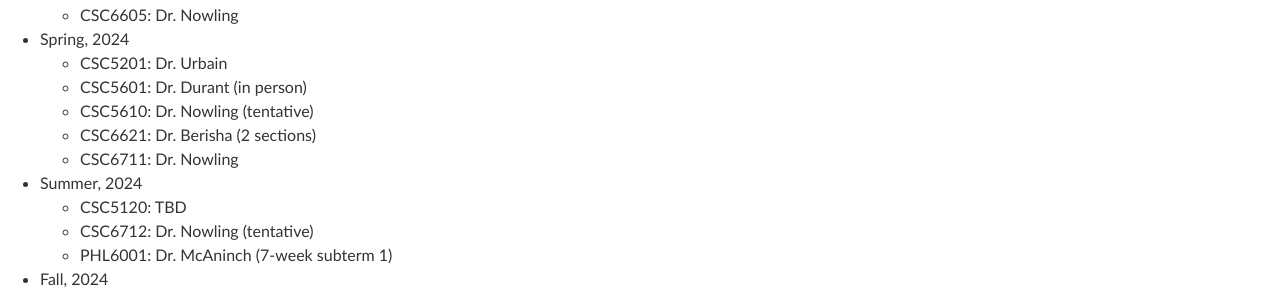
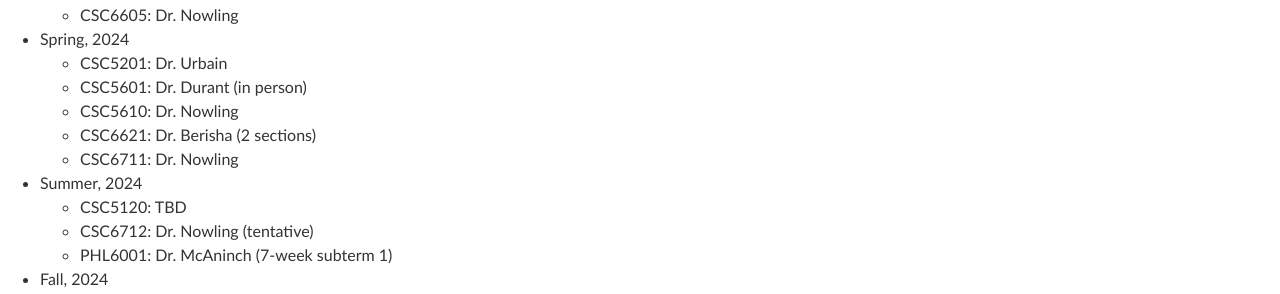
Before and after one commit to edurant/edurant.github.io, a Jekyll site: the page built from advising/msml.md, in a window 1280 px wide and 900 px high, scrolled down 6006 px. Shown: the part 353-647 px from the top of the window. Built offline with Jekyll 4.4.1, drawn with Linux system fonts in a browser that asks for light colours; our own code applies the rules of GitHub Pages for plain Markdown files.

Commit message:
MSML CSC5610 spring confirmed

```diff
--- a/advising/msml.md
+++ b/advising/msml.md
@@ -192,7 +192,7 @@ CSC6999 | Elective | Computer Science Independent Study | varies
 * Spring, 2024
   * CSC5201: Dr. Urbain
   * CSC5601: Dr. Durant (in person)
-  * CSC5610: Dr. Nowling (tentative)
+  * CSC5610: Dr. Nowling
   * CSC6621: Dr. Berisha (2 sections)
   * CSC6711: Dr. Nowling
 * Summer, 2024
```
